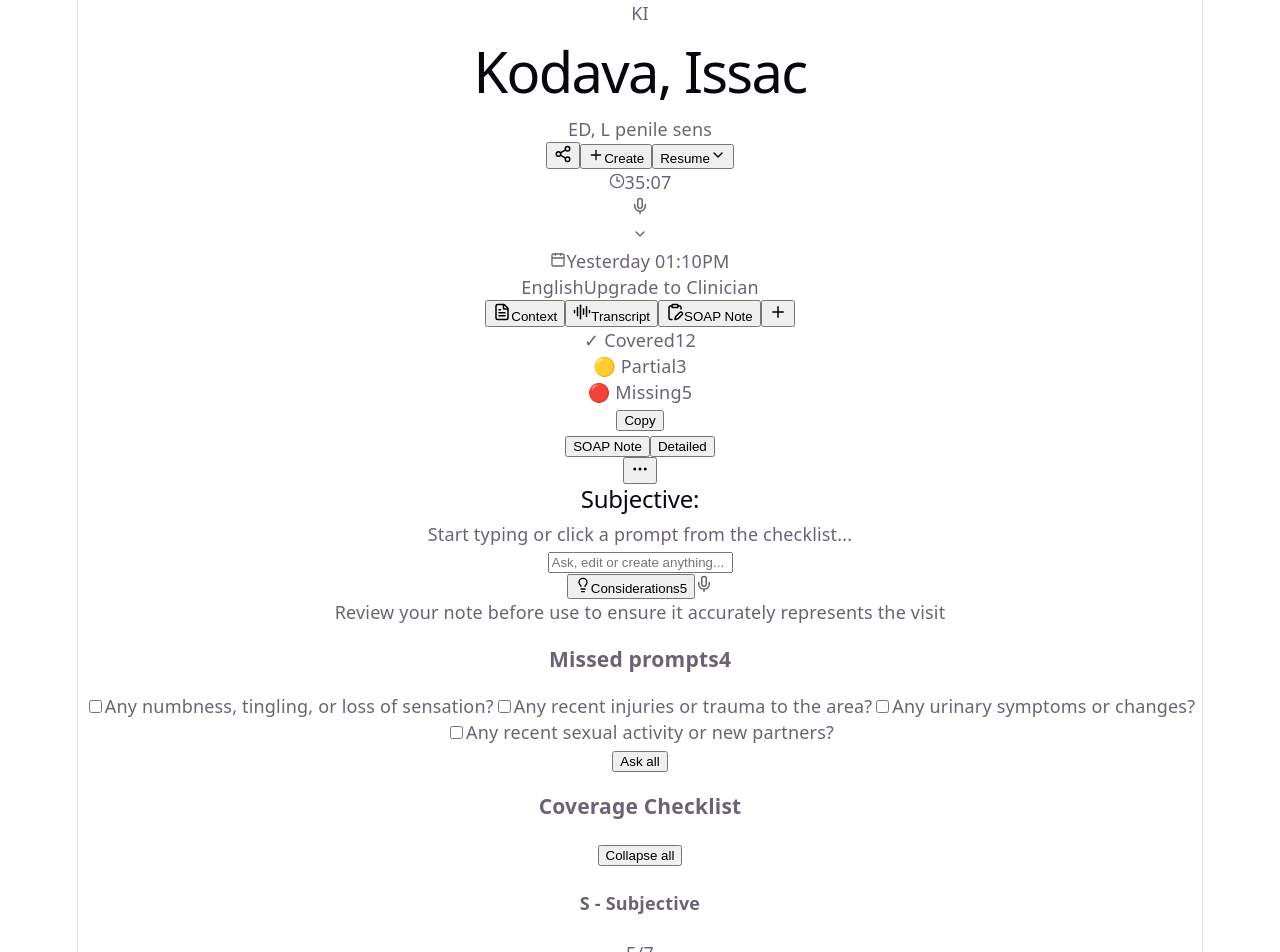
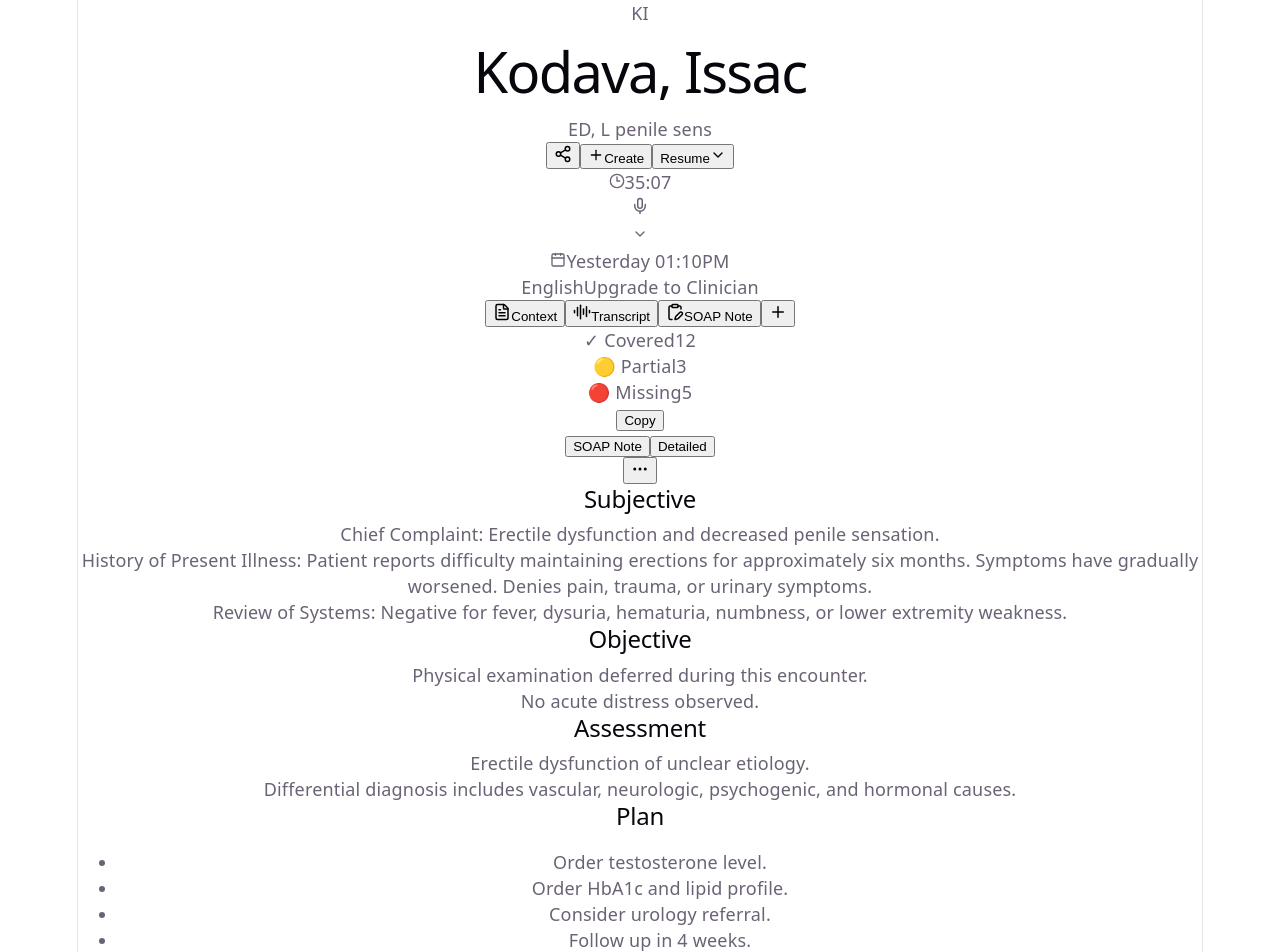
Before and after one commit to Ishwarya-GnapiTech/Medical-Scribe-FE, a React (Vite) app: page / in a window 1280 px wide. Shown: the top 952 px of the page. Built offline with nearby package versions, Linux system fonts and the light colour scheme.

Commit message:
Implement

```diff
--- a/src/components/centerPanel/SoapEditor.tsx
+++ b/src/components/centerPanel/SoapEditor.tsx
@@ -1,13 +1,89 @@
 const SoapEditor = () => {
   return (
-    <div className="h-[500px] p-6">
-      <h2 className="font-semibold text-lg mb-5">
-        Subjective:
-      </h2>
+    <div className="bg-white p-6 min-h-[700px] overflow-y-auto">
+      <div className="space-y-8">
+        {/* SUBJECTIVE */}
+        <section>
+          <h2 className="text-lg font-semibold text-gray-900 mb-4">
+            Subjective
+          </h2>
 
-      <p className="text-gray-400">
-        Start typing or click a prompt from the checklist...
-      </p>
+          <div className="space-y-3 text-sm leading-7 text-gray-700">
+            <p>
+              <span className="font-semibold">Chief Complaint:</span>
+              {" "}Erectile dysfunction and decreased penile sensation.
+            </p>
+
+            <p>
+              <span className="font-semibold">
+                History of Present Illness:
+              </span>{" "}
+              Patient reports difficulty maintaining erections for
+              approximately six months. Symptoms have gradually worsened.
+              Denies pain, trauma, or urinary symptoms.
+            </p>
+
+            <p>
+              <span className="font-semibold">
+                Review of Systems:
+              </span>{" "}
+              Negative for fever, dysuria, hematuria, numbness, or
+              lower extremity weakness.
+            </p>
+          </div>
+        </section>
+
+        {/* OBJECTIVE */}
+        <section>
+          <h2 className="text-lg font-semibold text-gray-900 mb-4">
+            Objective
+          </h2>
+
+          <div className="space-y-3 text-sm leading-7 text-gray-700">
+            <p>
+              Physical examination deferred during this encounter.
+            </p>
+
+            <p>
+              No acute distress observed.
+            </p>
+          </div>
+        </section>
+
+        {/* ASSESSMENT */}
+        <section>
+          <h2 className="text-lg font-semibold text-gray-900 mb-4">
+            Assessment
+          </h2>
+
+          <div className="space-y-3 text-sm leading-7 text-gray-700">
+            <p>
+              Erectile dysfunction of unclear etiology.
+            </p>
+
+            <p>
+              Differential diagnosis includes vascular, neurologic,
+              psychogenic, and hormonal causes.
+            </p>
+          </div>
+        </section>
+
+        {/* PLAN */}
+        <section>
+          <h2 className="text-lg font-semibold text-gray-900 mb-4">
+            Plan
+          </h2>
+
+          <div className="space-y-3 text-sm leading-7 text-gray-700">
+            <ul className="list-disc pl-5">
+              <li>Order testosterone level.</li>
+              <li>Order HbA1c and lipid profile.</li>
+              <li>Consider urology referral.</li>
+              <li>Follow up in 4 weeks.</li>
+            </ul>
+          </div>
+        </section>
+      </div>
     </div>
   );
 };
```
Also changed, not shown: src/pages/SoapNotePage.tsx (+2 -15 lines).
